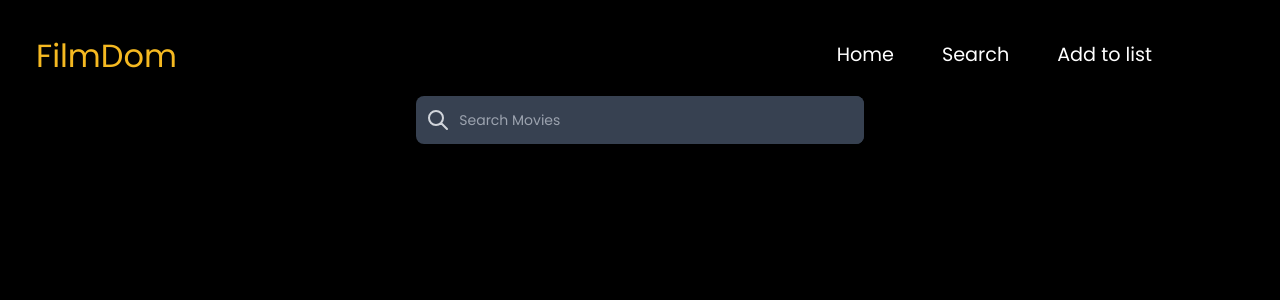
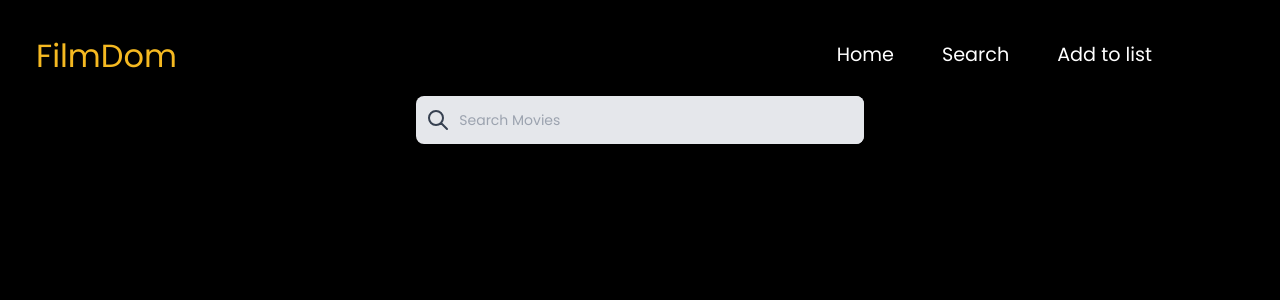
Before and after one commit to iruojefaith/filmdom, a React (Create React App) app: page /search in a window 1280 px wide. Shown: the top 300 px of the page. Built offline with nearby package versions, Linux system fonts and the light colour scheme.

Commit message:
added search functionality

```diff
--- a/src/components/Search.js
+++ b/src/components/Search.js
@@ -1,15 +1,19 @@
-import React, { useState } from "react";
+import React from "react";
+
 //import useGlobalContext
-import { useGlobalContext } from "../context";
+// import { useGlobalContext } from "../context";
 
-const Search = () => {
+const Search = ( {handleChange, displayedMovies, loading}) => {
   //invoke useGlobalContext
-  const { handleChange } = useGlobalContext();
+  // const { handleChange } = useGlobalContext();
+
+
+
   return (
     <div>
       <div class='max-w-md mx-auto'>
-        <div class='relative flex items-center w-full h-12 rounded-lg focus-within:shadow-lg bg-gray-700 overflow-hidden'>
-          <div class='grid place-items-center h-full w-12 text-gray-300'>
+        <div class='relative flex items-center w-full h-12 rounded-lg focus-within:shadow-lg bg-gray-200 overflow-hidden'>
+          <div class='grid place-items-center h-full w-12 text-gray-700'>
             <svg
               xmlns='http://www.w3.org/2000/svg'
               class='h-6 w-6'
@@ -27,7 +31,7 @@ const Search = () => {
           </div>
 
           <input
-            class='peer h-full w-full outline-none text-sm text-gray-200 pr-2 bg-gray-700'
+            class='peer h-full w-full outline-none text-sm text-gray-700 pr-2 bg-gray-200'
             type='text'
             id='search'
             placeholder='Search Movies'
--- a/src/components/tab.js
+++ b/src/components/tab.js
@@ -21,6 +21,7 @@ const Tab = () => {
   const [loading, setLoading] = useState(false);
   const [allMovies, setAllMovies] = useState([]);
 
+
   const getMovies = async () => {
     setLoading(true);
     const PATH = tabStatus[openTab].path;
@@ -30,6 +31,16 @@ const Tab = () => {
     setAllMovies(data.results);
     setLoading(false);
     setDisplayedMovies(data.results);
+  };
+
+  const handleChange = (e) => {
+    setLoading(true);
+    const val = e.target.value;
+    const matchingMovies = allMovies.filter((movie) =>
+      movie.original_title.toLowerCase().startsWith(val.toLowerCase())
+    );
+    setDisplayedMovies(matchingMovies);
+    setLoading(false);
   };
 
   useEffect(() => {
@@ -45,7 +56,7 @@ const Tab = () => {
     <div className='flex justify-center align-center '>
       <div className='w-full '>
         <div className='max-w-2xl mx-auto'>
-          <Search />
+          <Search  handleChange={handleChange}/>
         </div>
         <div className='flex justify-center align-center mt-3'>
           <ul
--- a/src/context.js
+++ b/src/context.js
@@ -1,21 +1,11 @@
 // import useContext and createContext from react
-import React, { useState, useContext, createContext } from "react";
+import React, { useContext, createContext } from "react";
+import  "./components/tab"
 const AppContext = createContext();
 
-const AppProvider = ({ children }) => {
-  const [displayedMovies, setDisplayedMovies] = useState([]);
-  const [loading, setLoading] = useState(false);
-  const [allMovies, setAllMovies] = useState([]);
+const AppProvider = ({ children, handleChange}) => {
 
-  const handleChange = (e) => {
-    setLoading(true);
-    const val = e.target.value;
-    const matchingMovies = allMovies.filter((movie) =>
-      movie.original_title.toLowerCase().startsWith(val.toLowerCase())
-    );
-    setDisplayedMovies(matchingMovies);
-    setLoading(false);
-  };
+
 
   return (
     <AppContext.Provider value={{ handleChange }}>
```
Also changed, not shown: 1 other file (tests, documents, lock files or other folders).
